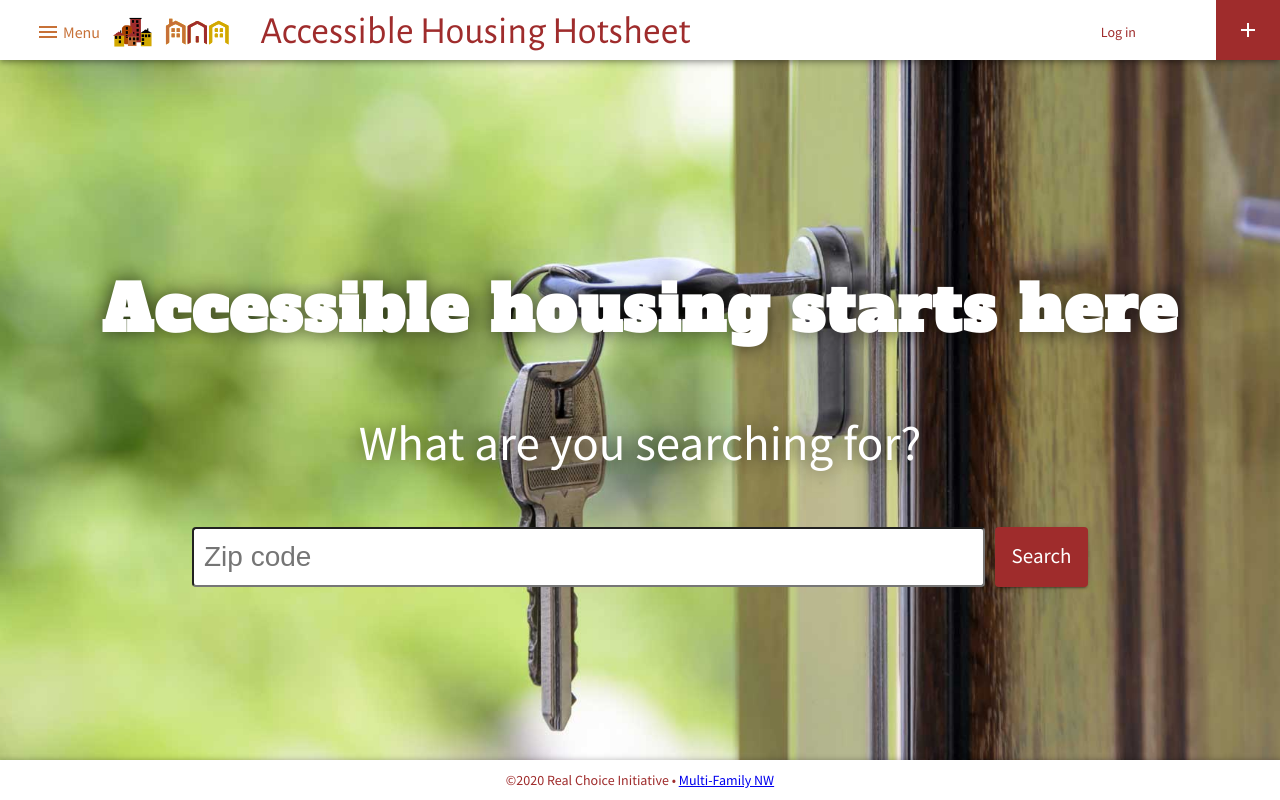
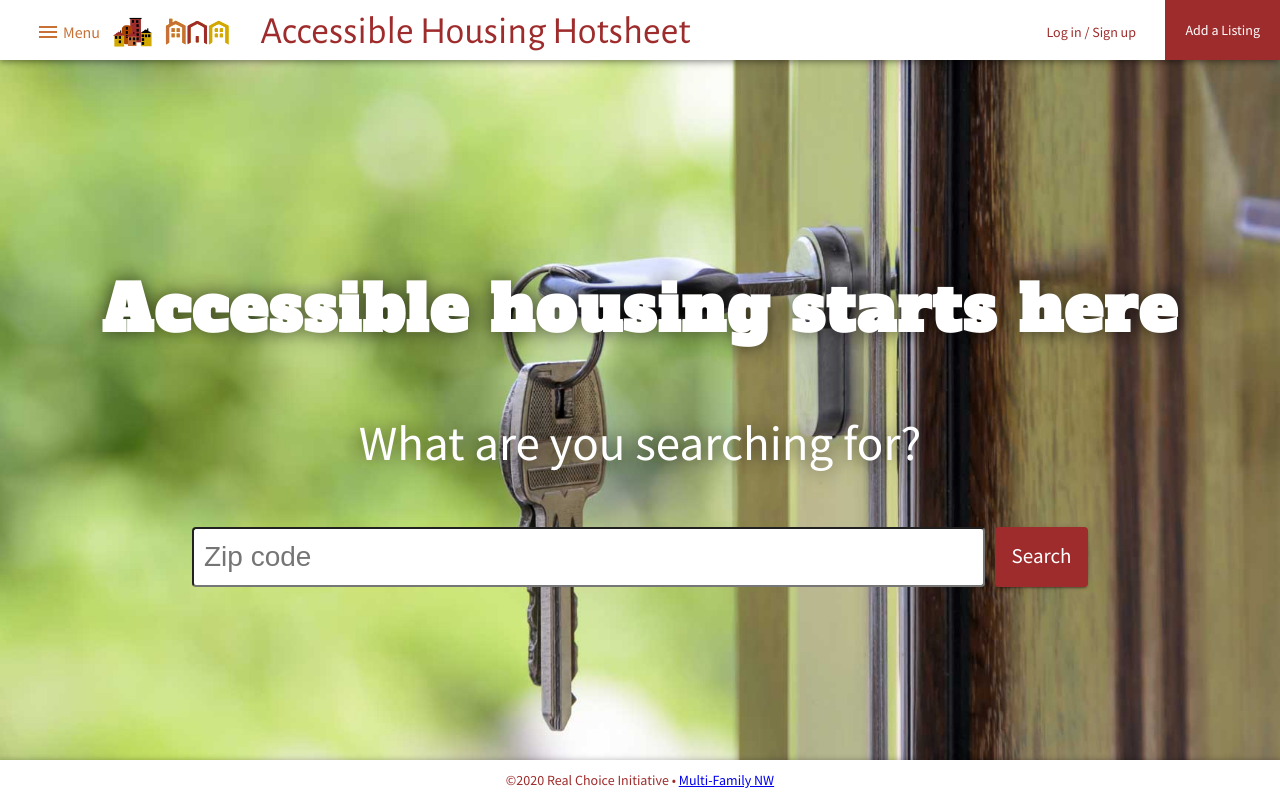
Before and after one commit to rifkegribenes/accessible-housing-app, a React (Create React App) app in the folder client/: page / in a window 1280 px wide. Built offline with nearby package versions, Linux system fonts and the light colour scheme; what redux-api-middleware would draw is missing.

Commit message:
fix isWidthUp in NavBar

```diff
--- a/client/src/containers/NavBar.jsx
+++ b/client/src/containers/NavBar.jsx
@@ -288,7 +288,8 @@ export class NavBar extends React.Component {
         })}
       </div>
     );
-    const mobile = !isWidthUp("sm");
+    const mobile = !isWidthUp("sm", this.props.width);
+    console.log(`mobile: ${mobile}`);
 
     return (
       <div className={classes.root} data-test="component-navbar">
--- a/package.json
+++ b/package.json
@@ -93,7 +93,7 @@
     }
   },
   "engines": {
-    "node": "10.15.3"
+    "node": "13.7.0"
   },
   "snyk": true
 }
```
Also changed, not shown: 13 other files (tests, documents, lock files or other folders).
